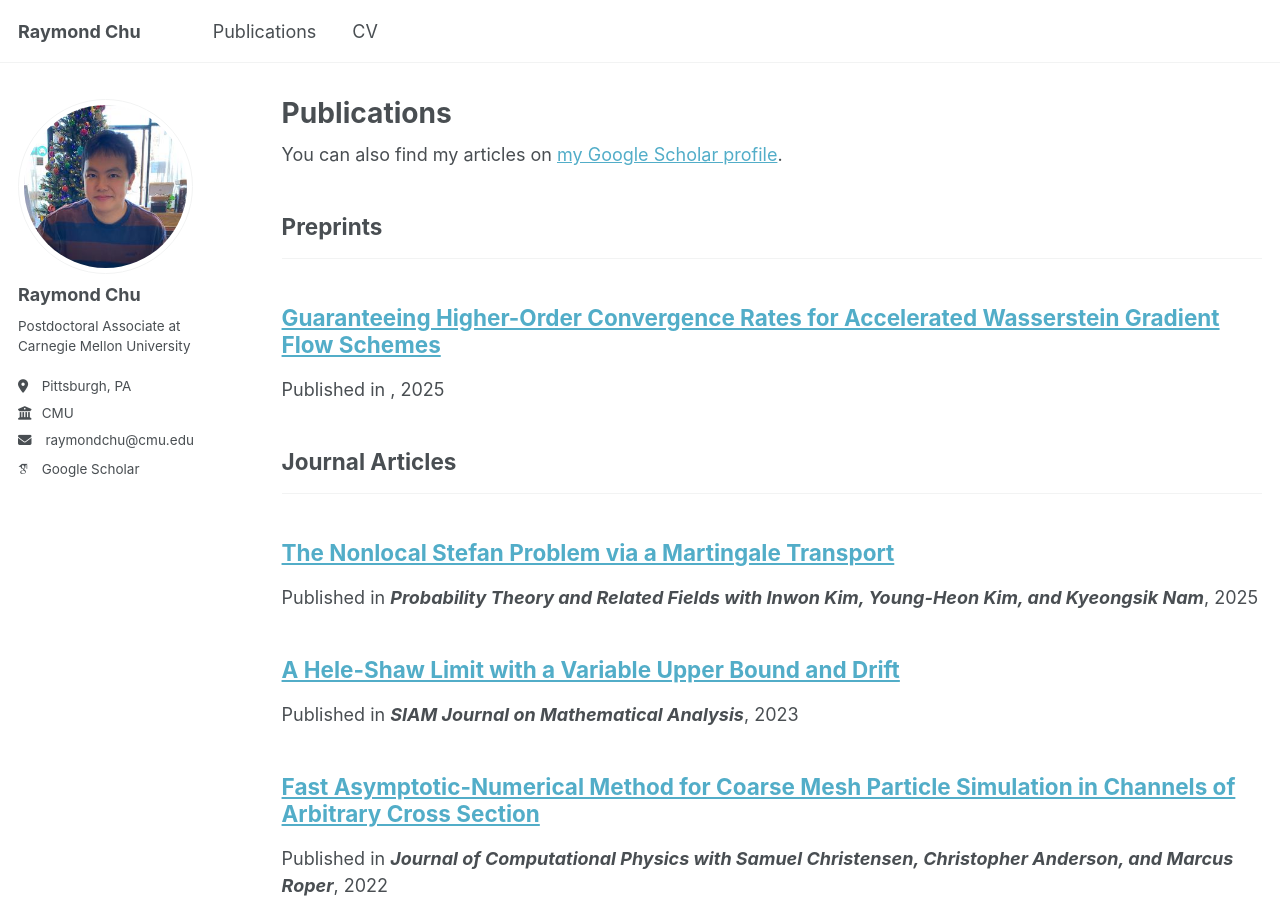
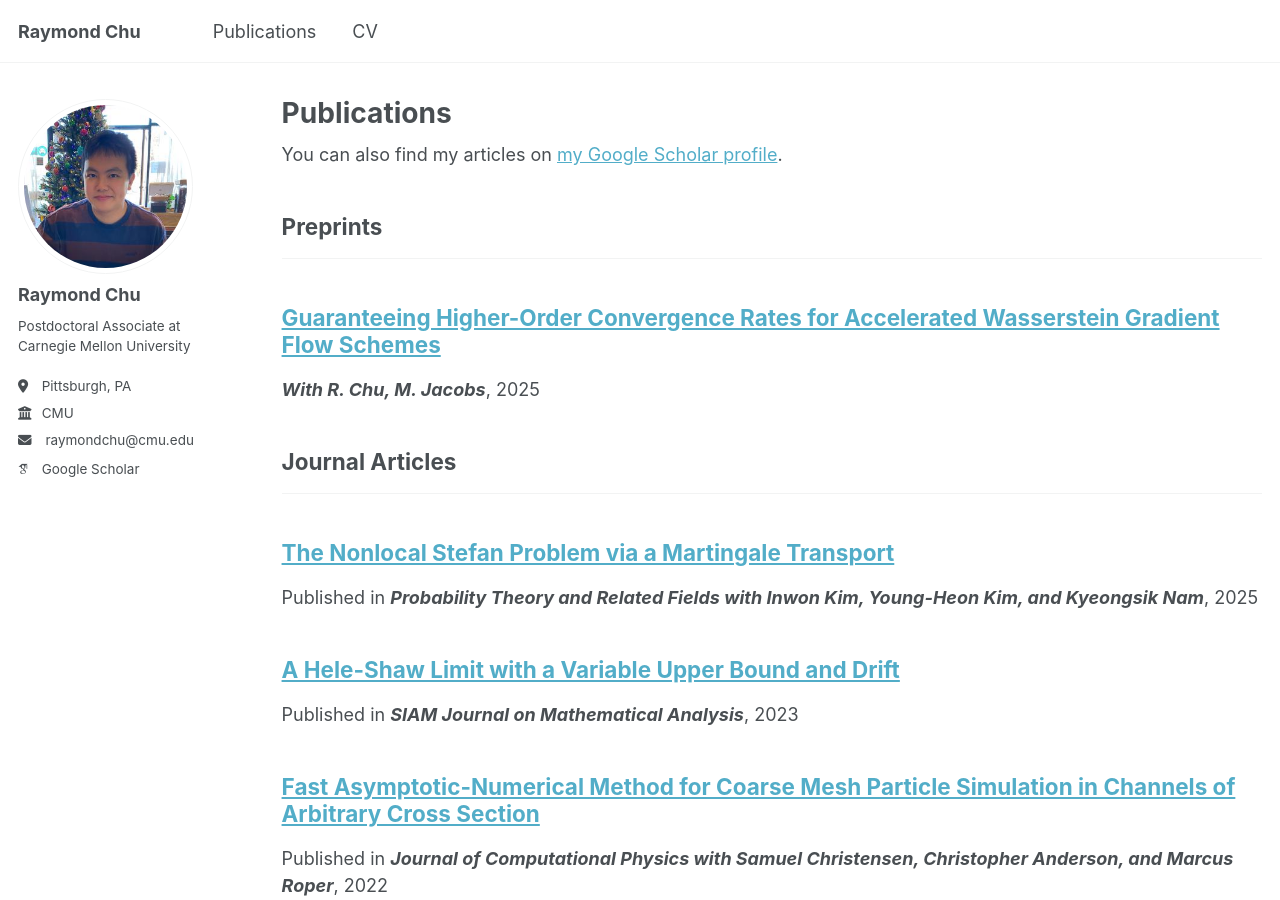
Before and after one commit to rchumath/rchumath.github.io, a Jekyll site: the page built from _pages/publications.html, in a window 1280 px wide and 900 px high. Built offline with Jekyll 4.4.1, drawn with Linux system fonts in a browser that asks for light colours; some web fonts are replaced.

Commit message:
Update archive-single.html

```diff
--- a/_includes/archive-single.html
+++ b/_includes/archive-single.html
@@ -36,11 +36,13 @@
         {% endif %}
 
         {% if post.collection == 'publications' %}
-        {% if post.category == "thesis" %}
-        <p><strong><i>Doctoral Thesis, UCLA, 2025</i></strong></p>
-        {% else %}
-        <p>Published in <strong><i>{{ post.venue }}</i></strong>, {{ post.date | default: "1900-01-01" | date: "%Y" }}</p>
-        {% endif %}
+  {% if post.category == "thesis" %}
+    <p><strong><i>Doctoral Thesis, UCLA, 2025</i></strong></p>
+  {% elsif post.category == "preprints" %}
+    <p><strong><i>With {{ post.authors }}</i></strong>, {{ post.date | default: "1900-01-01" | date: "%Y" }}</p>
+  {% else %}
+    <p>Published in <strong><i>{{ post.venue }}</i></strong>, {{ post.date | default: "1900-01-01" | date: "%Y" }}</p>
+  {% endif %}
         {% elsif post.collection == 'teaching' %}
         <p>{{ post.type }}, <strong><i>{{ post.venue }}</i></strong>, {{ post.date | default: "1900-01-01" | date: "%Y" }}</p>
         {% elsif post.date %}
```
